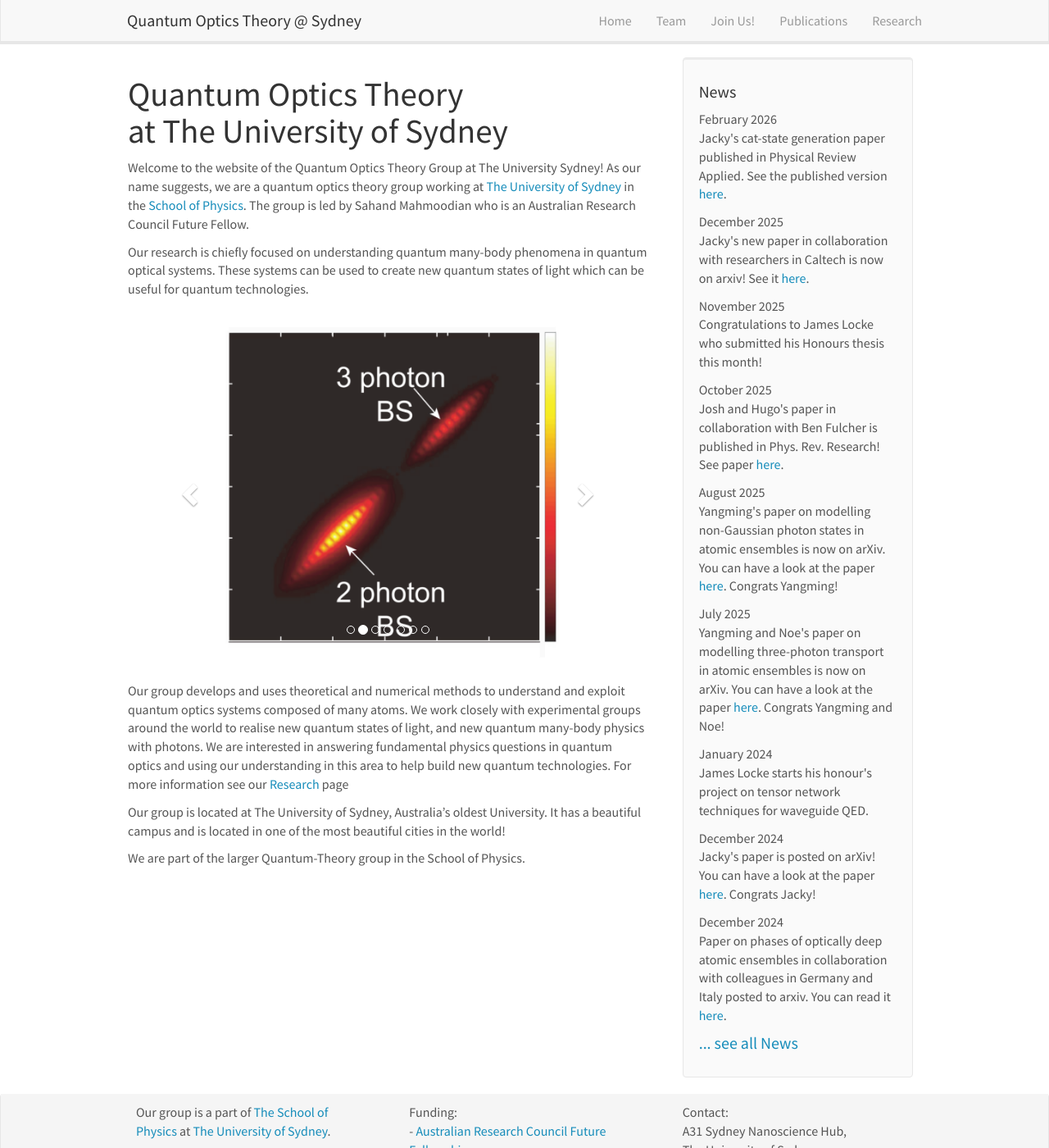
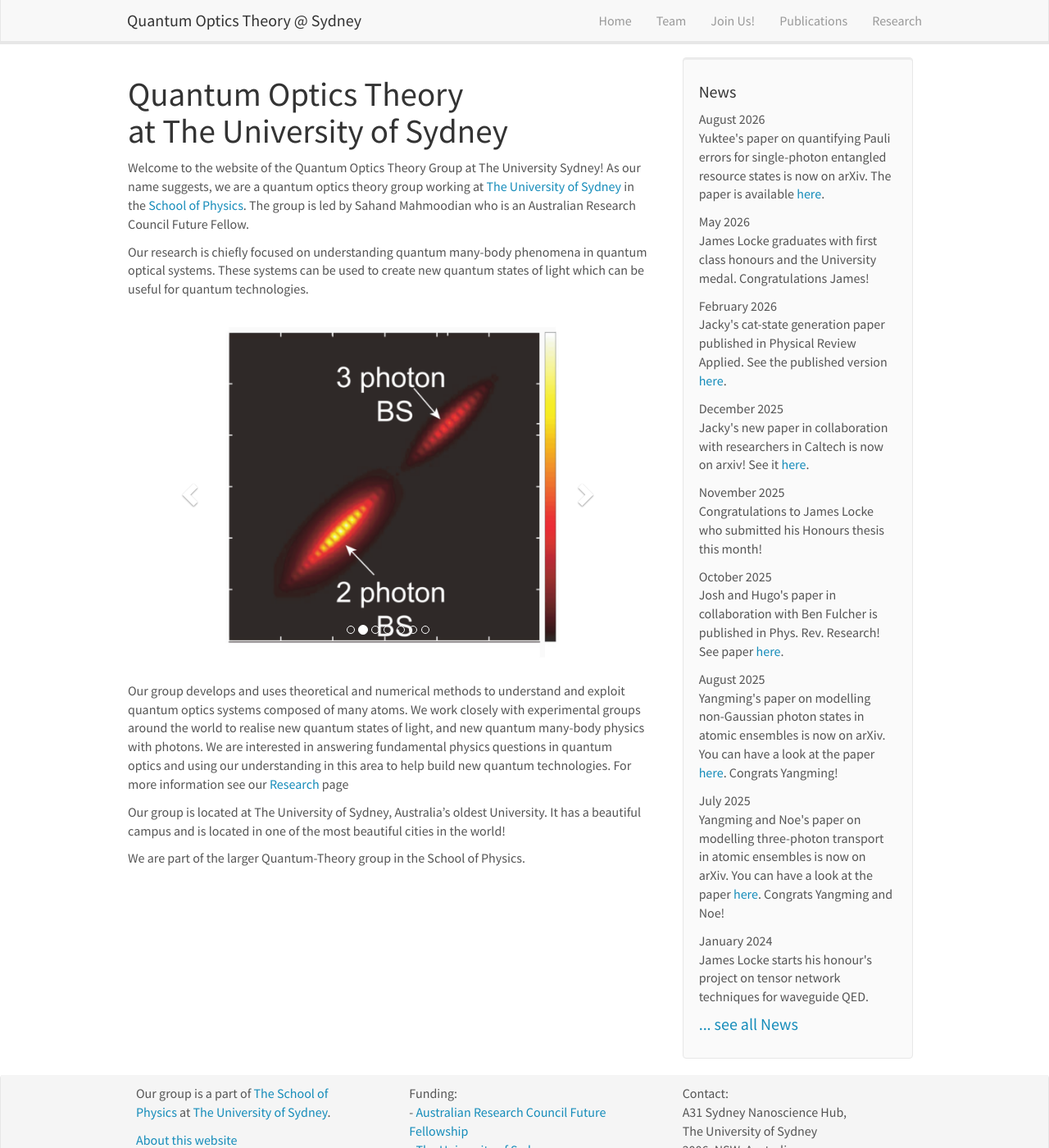
Before and after one commit to quantumOpticsTheorySydney/quantumOpticsTheorySydney.github.io, a Jekyll site: the page built from _pages/home.md, in a window 1280 px wide and 1400 px high. Shown: the whole window at 82% size. Built offline with Jekyll 4.4.1, drawn with Linux system fonts in a browser that asks for light colours; nearby versions of some CDN libraries.

Commit message:
news update Sep 2026

```diff
--- a/_config.yml
+++ b/_config.yml
@@ -10,7 +10,7 @@ title: Quantum Optics Theory @ The University of Sydney
 email: your-email@domain.com
 description: > # this means to ignore newlines until "baseurl:"
   This is the webpage for the Quantum Optics Theory Group at The University of Sydney.
-  This group is led by Sahand Mahmoodian, who is an ARC Future Fellow and Senior Lecturer
+  This group is led by Sahand Mahmoodian, who is a Senior Lecturer
   at The University of Sydney.
 baseurl: ""
 url: ""
--- a/_data/news.yml
+++ b/_data/news.yml
@@ -1,3 +1,10 @@
+- date: August 2026
+  headline: Yuktee's paper on quantifying Pauli errors for single-photon entangled resource states is now on arXiv.  The paper is available <a href="https://arxiv.org/abs/2608.03005">here</a>.
+  photo: IMG_0533.jpg
+
+- date: May 2026
+  headline: James Locke graduates with first class honours and the University medal. Congratulations James!
+
 - date: February 2026
   headline: Jacky's cat-state generation paper published in Physical Review Applied.  See the published version <a href="https://doi.org/10.1103/t96h-488y">here</a>.
 
```
Also changed, not shown: 1 other file.
